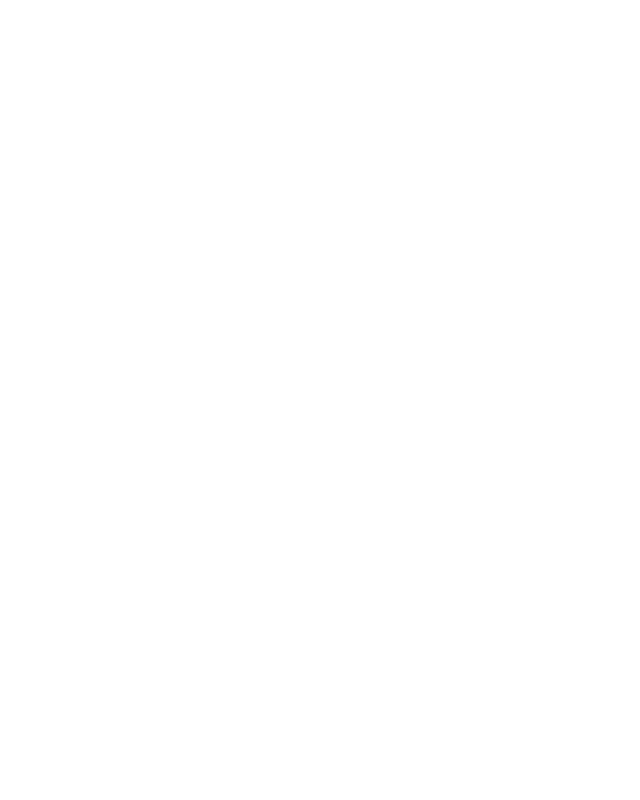
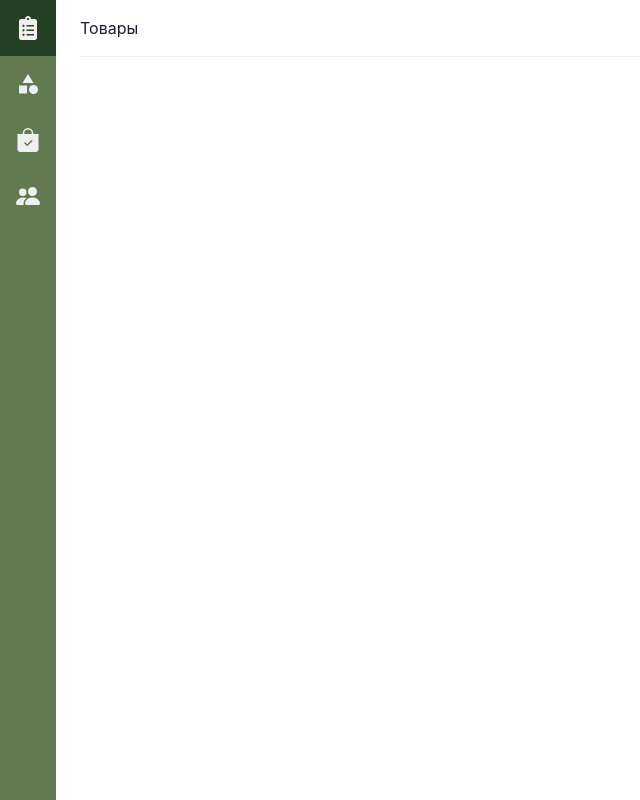
Before and after one commit to turtletongue/bonsay_admin, a React (Create React App) app: page /products in a window 1280 px wide. Before the commit this address had no page. Shown: the whole page, without its empty margins (0-640 px from the left). Built offline with nearby package versions, Linux system fonts and the light colour scheme.

Commit message:
page heading

```diff
--- a/src/App.tsx
+++ b/src/App.tsx
@@ -1,17 +1,26 @@
 import { ReactNode } from 'react';
 import { Flex, Box } from '@chakra-ui/react';
+import { useLocation } from 'react-router-dom';
 
 import Navbar from './components/navbar.component';
+import PageHeading from './components/page-heading.component';
 import { navlinks } from './navlinks.config';
 interface AppProps {
   children?: ReactNode;
 }
 
 const App = ({ children }: AppProps) => {
+  const { pathname } = useLocation();
+
   return (
-    <Flex>
+    <Flex width="full">
       <Navbar links={navlinks} />
-      <Box>{children}</Box>
+      <Box width="full">
+        <PageHeading
+          title={navlinks.find((navlink) => navlink.href === pathname)?.text}
+        />
+        <Box>{children}</Box>
+      </Box>
     </Flex>
   );
 };
--- a/src/components/navbar.component.tsx
+++ b/src/components/navbar.component.tsx
@@ -19,7 +19,7 @@
       spacing={0}
     >
       {links.map((link) => (
-        <Navlink data={link} />
+        <Navlink key={link.text} data={link} />
       ))}
     </VStack>
   );
--- /dev/null
+++ b/src/components/page-heading.component.tsx
@@ -0,0 +1,20 @@
+import { Box, Divider, Text } from '@chakra-ui/react';
+
+interface PageHeadingProps {
+  title?: string;
+}
+
+export const PageHeading = ({ title }: PageHeadingProps) => {
+  return (
+    <>
+      {title && (
+        <Box width="full" paddingX="1.5rem" paddingY="1rem">
+          <Text fontSize="md">{title}</Text>
+          <Divider color="#254125" marginTop="1rem" />
+        </Box>
+      )}
+    </>
+  );
+};
+
+export default PageHeading;
--- a/src/index.tsx
+++ b/src/index.tsx
@@ -16,7 +16,7 @@
       <Router>
         <ChakraProvider>
           <Routes>
-            <Route path="/" element={<App />} />
+            <Route path="/*" element={<App />}></Route>
           </Routes>
         </ChakraProvider>
       </Router>
```
